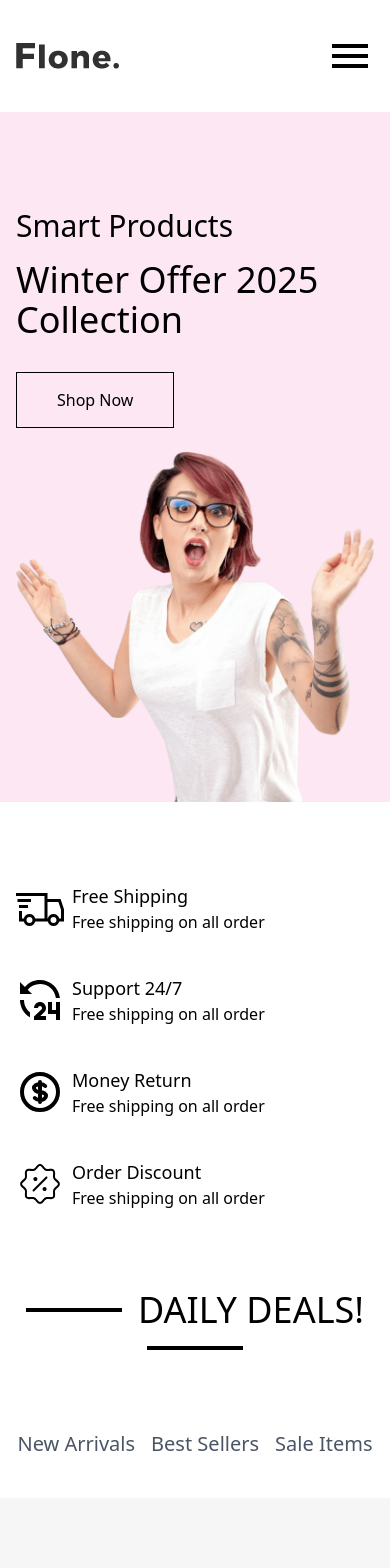
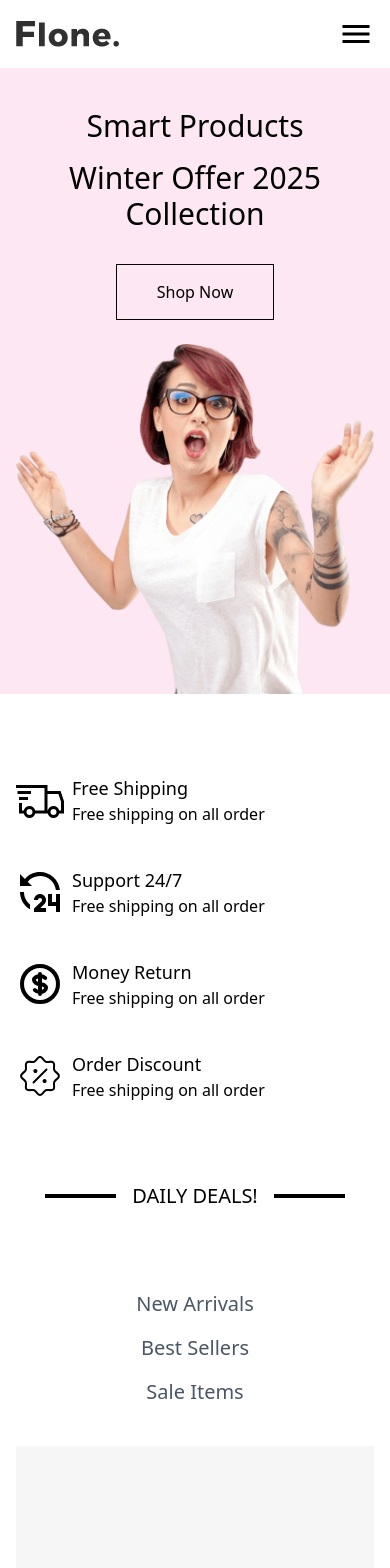
Before and after one commit to TahirSaifi09/Flone, a React (Vite) app: page / in a window 390 px wide. Shown: the top 1568 px of the page. Built offline with nearby package versions, Linux system fonts and the light colour scheme.

Commit message:
Changes responsive design for small devices

```diff
--- a/src/component/Footer.jsx
+++ b/src/component/Footer.jsx
@@ -2,7 +2,7 @@ import { Link } from "react-router-dom";
 
 export default function Footer() {
   return (
-    <div className="w-full flex flex-wrap justify-between items-center px-4 sm:px-44 py-20 bg-gray-100">
+    <div className="w-full flex flex-wrap justify-between items-center gap-4 px-4 sm:px-44 py-8 sm:py-20 bg-gray-100">
       <div className="flex flex-col gap-3 text-gray-500">
         <Link to="/">
           <img src="logo.png" alt="logo" />
@@ -31,7 +31,7 @@ export default function Footer() {
         <li>Instagram</li>
         <li>Youtube</li>
       </ul>
-      <div className="flex flex-col gap-3  text-gray-500 w-1/4">
+      <div className="flex flex-col gap-3 text-gray-500 sm:w-1/4">
         <p className="text-black">SUBSCRIBE</p>
         <p>Get E-mail updates about our latest shop and special offers.</p>
         <input
--- a/src/component/Navbar.jsx
+++ b/src/component/Navbar.jsx
@@ -29,9 +29,7 @@ export default function Navbar() {
       id: 1,
       page: "Home",
       path: "/",
-      child: [
-
-      ]
+      child: [],
     },
     {
       id: 2,
@@ -70,10 +68,10 @@ export default function Navbar() {
   ];
 
   return (
-    <div className="w-full flex relative px-4 md:px-44 bg-white z-10 items-center justify-between gap-4 py-8">
+    <div className="w-full flex relative px-4 md:px-44 bg-white z-10 items-center justify-between gap-4 py-4 sm:py-8">
       <img src="logo.png" alt="logo" />
       <div className="md:hidden">
-      <IoMdMenu className="text-5xl"/>
+        <IoMdMenu className="text-4xl" />
       </div>
       <div className="flex max-md:hidden gap-8 ">
         {links.map((item, index) => (
--- a/src/component/home/Hero.jsx
+++ b/src/component/home/Hero.jsx
@@ -33,11 +33,11 @@ export default function Hero() {
         {data.map((item, index) => (
           <div
             key={index}
-            className="flex-slider pt-24 px-4 sm:px-44 sm:flex max-sm:flex-wrap font-medium items-center"
+            className="flex-slider pt-10 sm:pt-24 px-4 sm:px-44 sm:flex max-sm:flex-wrap font-medium items-center"
           >
-            <div className="flex flex-wrap gap-4">
+            <div className="flex text-center justify-center flex-wrap gap-4">
               <h2 className="text-3xl">{item.h2}</h2>
-              <p className="text-4xl sm:text-7xl">{item.para}</p>
+              <p className="text-3xl sm:text-7xl">{item.para}</p>
               <div className="relative group mt-8">
                 <Link
                   to="#"
--- a/src/component/home/deals.jsx
+++ b/src/component/home/deals.jsx
@@ -83,25 +83,27 @@ export default function Deals() {
       start: <CiStar />,
       price: "$29",
     },
-
   ];
   return (
     <div>
-      <div className="flex flex-wrap items-center pb-20 justify-center font-medium text-4xl gap-4">
-        <hr className="border-2 w-24" />
+      <div className="flex px-4 items-center pb-20 justify-center font-medium text-xl sm:text-4xl gap-4">
+        <hr className="border-2 w-1/5 sm:w-24" />
         <p>DAILY DEALS!</p>
-        <hr className="border-2 w-24" />
+        <hr className="border-2 w-1/5 sm:w-24" />
       </div>
-      <div className="flex justify-center gap-4 pb-4 text-xl font-medium ">
+      <div className="flex flex-wrap max-sm:px-4 justify-center gap-4 pb-4 text-xl font-medium ">
         {page.map((item, index) => (
-          <div className="text-gray-600 hover:text-black">
+          <div
+            key={index}
+            className="text-gray-600 max-sm:w-full text-center hover:text-black"
+          >
             <h3>{item.name}</h3>
           </div>
         ))}
       </div>
-      <div className="sm:px-42 text-center grid grid-cols-1 sm:grid-cols-4 gap-8">
+      <div className="sm:px-42 text-center grid grid-cols-1 sm:grid-cols-4 sm:gap-8">
         {product.map((item, index) => (
-          <div key={index} className="group">
+          <div key={index} className="group max-sm:px-4">
             <div className="relative cursor-pointer">
               <img
                 src={item.photo}
@@ -114,9 +116,14 @@ export default function Deals() {
                 className="absolute top-0 py-6 opacity-0 duration-700 group-hover:opacity-100"
               />
               <div className="flex justify-between group w-full text-2xl duration-700 transform text-white opacity-0 ease-in-out group-hover:opacity-100 py-6 absolute bottom-0">
-                <CiHeart className="text-6xl px-2 bg-violet-500 hover:bg-black border translate-y-6 group-hover:translate-0 duration-300 delay-100"/>
-                <Link to="#" className="text-xl border bg-violet-500 px-6 py-3 hover:bg-black w-full translate-y-6 group-hover:translate-0 duration-300 delay-150">Buy Now</Link>
-                <TiEyeOutline className="text-6xl border hover:bg-black px-2 bg-violet-500 translate-y-6 group-hover:translate-0 duration-300 delay-200"/>
+                <CiHeart className="text-6xl px-2 bg-violet-500 hover:bg-black border translate-y-6 group-hover:translate-0 duration-300 delay-100" />
+                <Link
+                  to="#"
+                  className="text-xl border bg-violet-500 px-6 py-3 hover:bg-black w-full translate-y-6 group-hover:translate-0 duration-300 delay-150"
+                >
+                  Buy Now
+                </Link>
+                <TiEyeOutline className="text-6xl border hover:bg-black px-2 bg-violet-500 translate-y-6 group-hover:translate-0 duration-300 delay-200" />
               </div>
             </div>
             <p>{item.product}</p>
```
